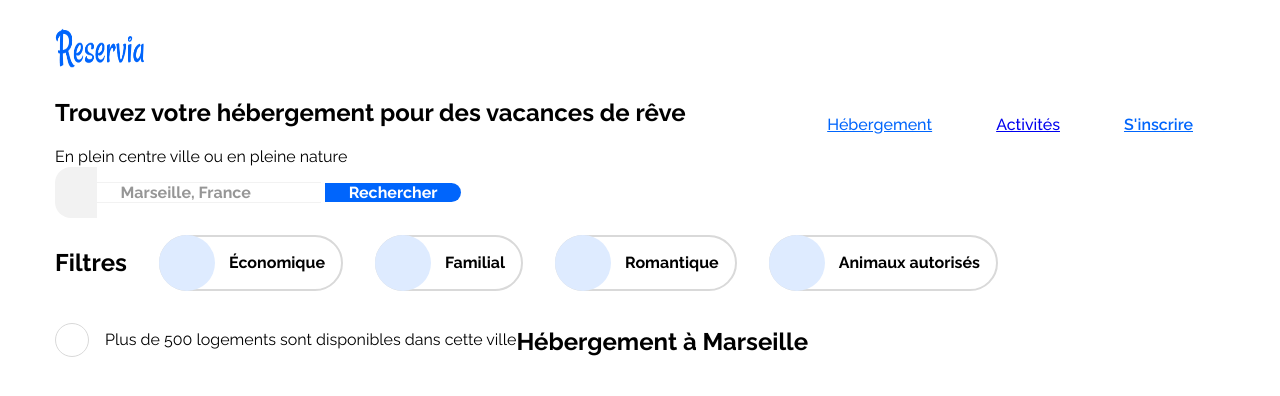
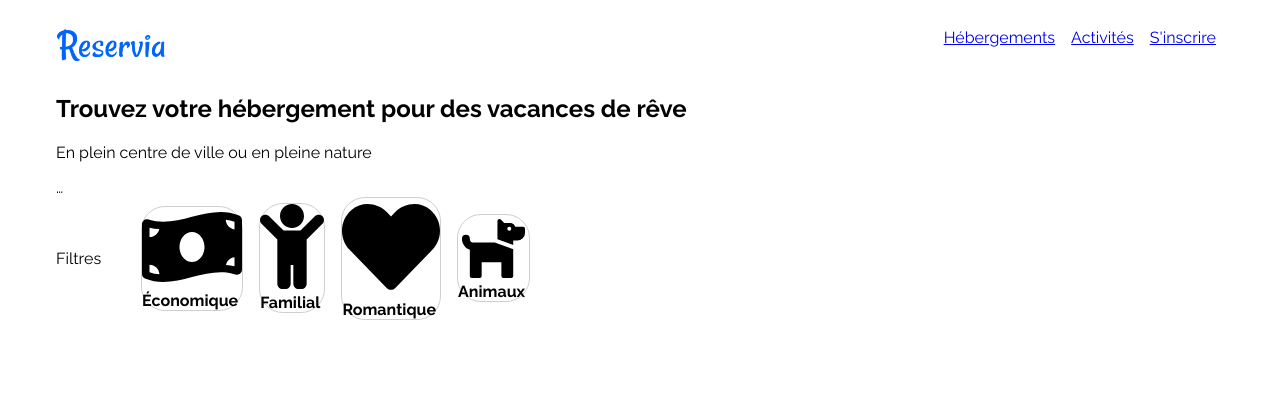
Before and after one commit to GaylordLecaplain/gaylordlecaplain_2_22122020, a plain HTML site: page index.html in a window 1280 px wide. Drawn offline with Linux system fonts and the light colour scheme.

Commit message:
code html

```diff
--- a/css/style.css
+++ b/css/style.css
@@ -1,200 +1,61 @@
 @import url("https://fonts.googleapis.com/css2?family=Raleway:wght@300;400;500;600;700;800;900&display=swap");
-body {
-  font-family: "Raleway", "Sans serif";
-  margin: 0;
-}
-html
-{
-    margin-right: 55px;
-    margin-left: 55px;
-    margin-top: 18px;
+
+html {
     font-size: 16px;
-}
-#logo
-{
-    display: flex;
-    flex-direction: row;
-    align-items: baseline;
+    margin-left: 40px;
+    margin-right: 40px;
+    font-size: 16px;
+
   }
 #logo img
   {
-  width: 90px;
-  height: 60px;
+    width: 110px;
+    height: 50px;
+    margin-top: 20px;
+
   }
 
-nav{
-    float: right;
+body {
+    margin: 0;
+    font-family: "Raleway", "Sans serif";
+    font-size: 1rem;
 }
-li{
-    display: inline;
+
+.wrapper {
+    padding: 0 1rem;
 }
-nav
-{
-    margin-top: 2px;
-}
-table
-{
-    border: 1px solid black;
 
-}
-.header {
-    display: grid;
-    align-items: center;
-    max-width: 1440px;
-    margin: auto;
-  }
-  .headerNav {
+header {
     display: flex;
     align-items: center;
-    grid-area: navbar;
+    justify-content: space-between;
 }
-  .headerNavLink {
-    padding: 2rem;
-    font-weight: 500;
-    text-align: center;
-    transition-duration: 0.1s;
-    border-top: 3px transparent solid;
-    border-bottom: 3px transparent solid;
-  }
-  .headerNavLink[data-active=true] {
-    color: #0065FC;
-  }
-  .headerNavLink:hover {
-    color: #0065FC;
-  }
-  .headerSignup {
-    display: flex;
-    align-items: center;
-    grid-area: button;
-    padding: 2rem;
-    color: #0065FC;
-    font-weight: 600;
-  }
-  .searchHeaderTitle {
-    margin-bottom: 0.5rem;
-  }
-  .searchHeaderSubtitle {
-    margin-top: 0;
-  }
-  .searchForm {
-    display: inline-flex;
-    max-width: 100%;
-    overflow: auto;
-  }
-  .searchFormWrapicon {
-    background-color: #F2F2F2;
-    padding: 1rem 1.25rem;
-    border-radius: 1rem 0 0 1rem;
-    text-align: center;
-  }
-  .searchFormWrapiconIcon {
-    margin-left: 0.1rem;
-  }
-  .searchFormSearchinput {
-    border-right: none;
-    border-left: none;
-    border-top: #F2F2F2 1px solid;
-    border-bottom: #F2F2F2 1px solid;
-    padding: 0 1.5rem;
-    box-sizing: border-box;
-    width: 14rem;
-    font-size: 1rem;
-    font-weight: bold;
-    font-family: "Raleway", "Sans serif";
-  }
-  .searchFormSearchinput::placeholder {
-    font-family: "Raleway", "Sans serif";
-    font-size: 1rem;
-    color: #00000069;
-  }
-  .searchFormSubmitinput {
-    background-color: #0065FC;
-    color: white;
-    font-weight: bold;
-    border: none;
-    border-radius: 0 1rem 1rem 0;
-    padding: 0 1.5rem;
-    font-family: "Raleway", "Sans serif";
-    font-size: 1rem;
-    cursor: pointer;
-  }
-  .searchFilters {
-    display: flex;
-    margin-top: 2rem;
-    flex-wrap: wrap;
-  }
-  .searchFiltersTitle {
-    margin: 0 2rem 1rem 0;
+
+nav ul {
+    margin: 0;
+    padding: 0;
+    list-style: none;
     display: flex;
     align-items: center;
 }
-  .searchFiltersFilter {
+
+nav ul li a {
+    margin: 0 0.5rem;
+}
+
+.filters {
     display: flex;
     align-items: center;
-    margin-right: 2rem;
-    border: 2px solid #d9d9d9;
-    border-radius: 2rem;
-    margin-bottom: 1rem;
-    cursor: pointer;
-    transition-duration: 0.1s;
-    font-weight: bold;
 }
-  .searchFiltersFilter:last-child {
-    margin-right: 0;
-  }
-  .searchFiltersFilter:hover {
-    background-color: #f3f8ff;
-    transform: scale(1.015);
-  }
-  .searchFiltersFilterWrapicon {
-    background-color: #DEEBFF;
-    border-radius: 100%;
-    height: 3rem;
-    width: 3rem;
-    min-height: 3.5rem;
-    min-width: 3.5rem;
+
+.filters-list {
     display: flex;
     align-items: center;
-    justify-content: center;
-    margin: -2px;
-  }
-  .searchFiltersFilterWrapiconIcon {
-    color: blue;
-  }
-  .searchFiltersFilterTitle {
-    margin: 0 1rem;
-  }
-  .searchResult {
-    display: flex;
-    align-items: center;
-    margin: 1rem 0 2rem 0;
-  }
-  .searchResultWrapicon {
-    height: 2rem;
-    width: 2rem;
-    min-height: 2rem;
-    min-width: 2rem;
-    border: solid 1px #d9d9d9;
-    border-radius: 100%;
-    display: flex;
-    align-items: center;
-    justify-content: center;
-    margin-right: 1rem;
-  }
-  .searchResultWrapiconIcon {
-    color: #0065FC;
-  }
-  .searchResultText {
-    margin: 0;
-  }
-  .searchFormWrapicon
-  {
-    width: 90px;
-    height: 60px;
+    margin-left: 2rem;
 }
 
-.hosting {
-  display: grid;
-  column-gap: 2rem;
-  grid-template-columns: 6fr 3fr;
+.filter {
+    margin: 0 0.5rem;
+    border: 1px solid #cfcfcf;
+    border-radius: 1.5rem;
 }
--- a/index.html
+++ b/index.html
@@ -1,71 +1,72 @@
 <!DOCTYPE html>
 <html>
+
 <head>
     <meta charset="utf-8" />
 
     <title> Reservia </title>
-        <link  rel="stylesheet" href="css/style.css" />
+
+    <link rel="stylesheet" href="css/style.css" />
 </head>
+
 <body>
-        <div id="bloc_page">
+    <div class="wrapper">
+
         <header>
-                <div id="titre_principal">
+            <a href="index.html">
               <div id="logo">
-                     <img src="images/Reservia@3x.png" alt="Reservia"/>
+              <img src="images/Reservia@3x.png" alt="Logo Reservia" />
+              </div>
+            </a>
+
+            <nav>
+                <ul>
+                    <li>
+                        <a href="#hebergements">Hébergements</a>
+                    </li>
+                    <li>
+                        <a href="#activites">Activités</a>
+                    </li>
+                    <li>
+                        <a href="#" class="cta">S'inscrire</a>
+                    </li>
+                </ul>
+            </nav>
+        </header>
+         <section class="intro">
+            <h1>Trouvez votre hébergement pour des vacances de rêve</h1>
+            <p>En plein centre de ville ou en pleine nature</p>
+        </section>
+
+        <section class="search">
+            <form>
+                …
+            </form>
+        </section>
+
+        <section class="filters">
+            <p class="title">Filtres</p>
+            <div class="filters-list">
+                <div class="filter">
+                    <i class="fa-money-bill-wave"> <img src="images/money-bill-wave-solid.svg"></i>
+                    <strong>Économique</strong>
+                </div>
+
+                <div class="filter">
+                   <i class="fas fa-child"> <img src="images/child-solid.svg"></i>
+                    <strong>Familial</strong>
+                </div>
+
+                <div class="filter">
+                    <i class="fas fa-heart"></i> <img src="images/heart-solid.svg"></i>
+                     <strong>Romantique</strong>
+                 </div>
+
+                <div class="filter">
+                    <i class="fas fa-dog"></i> <img src="images/dog-solid.svg"></i>
+                    <strong>Animaux</strong>
                 </div>
             </div>
-                <nav class="headerNav">
-                    <a class="headerNavLink" href="#hosting" data-active="true">Hébergement</a>
-                    <a class="headerNavLink" href="#activity" data-active="false">Activités</a>
-                    <a class="headerSignup" href="#">S'inscrire</a>
-                </nav>
-
-
-                    <h2><strong>Trouvez votre hébergement pour des vacances de rêve </strong></h2>
-                    <p>En plein centre ville ou en pleine nature </p>
-                <form method="POST" action="traitement.php">
-                  <form class="searchForm" action="proceedFrom.html" method="GET">
-                    <span class="searchFormWrapicon">
-                      <i class="fas fa-map-marker-alt searchFormWrapiconIcon"></i>
-                    </span>
-                    <input class="searchFormSearchinput" type="search" placeholder="Marseille, France" size="1">
-                    <button class="searchFormSubmitinput">
-                      <span class="searchFormSubmitinputText">Rechercher</span>
-                      <i class="searchFormSubmitinputIcon fas fa-search"></i>
-                    </button>
-                </form>
-                <div class="searchFilters">
-                    <h2 class="searchFiltersTitle">Filtres</h2>
-                    <div class="searchFiltersFilter">
-                      <div class="searchFiltersFilterWrapicon">
-                        <i class="fas fa-money-bill-wave searchFiltersFilterWrapiconIcon"></i>
-                      </div>
-                      <span class="searchFiltersFilterTitle">Économique</span>
-                    </div>
-                    <div class="searchFiltersFilter">
-                      <div class="searchFiltersFilterWrapicon">
-                        <i class="fas fa-child searchFiltersFilterWrapiconIcon"></i>
-                      </div>
-                      <span class="searchFiltersFilterTitle">Familial</span>
-                    </div>
-                    <div class="searchFiltersFilter">
-                      <div class="searchFiltersFilterWrapicon">
-                        <i class="fas fa-heart searchFiltersFilterWrapiconIcon"></i>
-                      </div>
-                      <span class="searchFiltersFilterTitle">Romantique</span>
-                    </div>
-                    <div class="searchFiltersFilter">
-                      <div class="searchFiltersFilterWrapicon">
-                        <i class="fas fa-dog searchFiltersFilterWrapiconIcon"></i>
-                      </div>
-                      <span class="searchFiltersFilterTitle">Animaux autorisés</span>
-                    </div>
-                    <div class="searchResult">
-                      <div class="searchResultWrapicon"><i class="fas fa-info searchResultWrapiconIcon"></i></div>
-                      <p class="searchResultText">Plus de 500 logements sont disponibles dans cette ville</p>
-                    </div>
-                    <section class="hosting" id="hosting">
-                      <div class="hostingMain">
-                        <header class="hostingMainHeader">
-                          <h2 class="hostingMainHeaderTitle">Hébergement à Marseille</h2>
-                        </header>
+        </section>
+</body>
+</html>
```
Also changed, not shown: images/child-solid.svg (added), images/dog-solid.svg (added), images/heart-solid.svg (added), images/money-bill-wave-solid.svg (added). Lines whose indentation alone changed are shown as unchanged.
